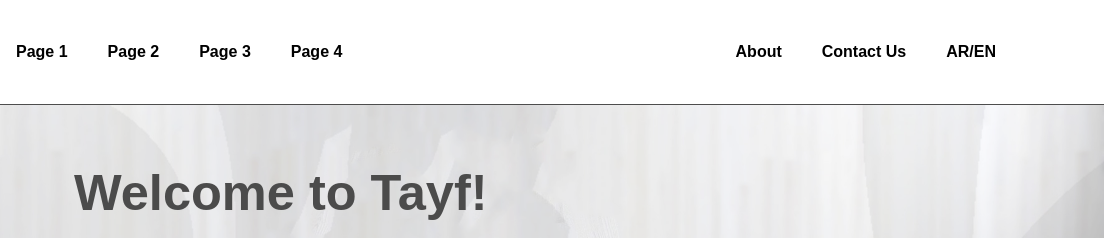
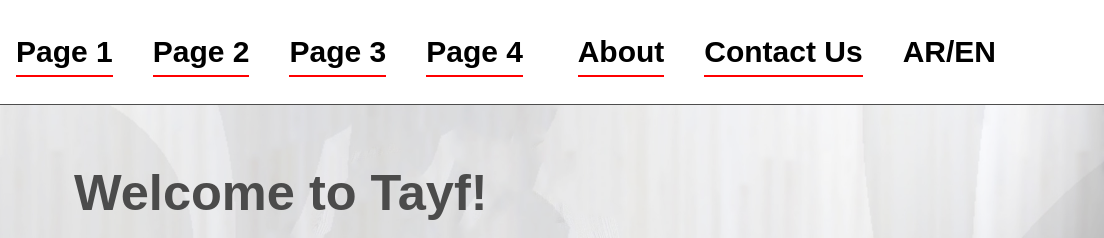
Before and after one commit to Zalamit13/tayfwebsite, a plain HTML site: page index.html in a window 1280 px wide. Shown: the top 238 px of the page, 176-1280 px from the left. Drawn offline with Linux system fonts and the light colour scheme.

Commit message:
added a hover effect to the header links

```diff
--- a/index.html
+++ b/index.html
@@ -16,18 +16,18 @@
             </div>
             <nav class="left-links">
                 <ul>
-                    <li><a href="#page1">Page 1</a></li>
-                    <li><a href="#page2">Page 2</a></li>
-                    <li><a href="#page3">Page 3</a></li>
-                    <li><a href="#page4">Page 4</a></li>
+                    <li><a class="line" href="#page1">Page 1</a></li>
+                    <li><a class="line" href="#page2">Page 2</a></li>
+                    <li><a class="line" href="#page3">Page 3</a></li>
+                    <li><a class="line" href="#page4">Page 4</a></li>
                 </ul>
             </nav>
         </div>
         <div class="right-side">
             <nav class="right-links">
                 <ul>
-                    <li><a href="#about-us">About</a></li>
-                    <li><a href="#contact-us">Contact Us</a></li>
+                    <li><a class="line" href="#about-us">About</a></li>
+                    <li><a class="line" href="#contact-us">Contact Us</a></li>
                     <li><a href="#language-ar-en">AR/EN</a></li>
                 </ul>
             </nav>
--- a/styles/mystyle.css
+++ b/styles/mystyle.css
@@ -69,14 +69,18 @@ header {
     align-items: center;
 }
 
-.left-links{
+.right-links, .left-links {
     display: flex;
     align-items: center;
-}
-
-.right-links {
-    display: flex;
-    align-items: center;
+    background-color: transparent;
+    color: inherit;
+    -webkit-text-decoration: none;
+    text-decoration: none;
+    cursor: pointer;
+    display: inline-block;
+    font-size: 30px;
+    line-height: 50px;
+    position: relative;
 }
 
 .left-links ul, .right-links ul, .language-selector ul {
@@ -119,6 +123,50 @@ nav li a {
     font-weight: bold;
 }
 
+.lang {
+    background-color: transparent;
+    font-size: 30px;
+}
+
+.line {
+    background-color: transparent;
+    color: inherit;
+    -webkit-text-decoration: none;
+    text-decoration: none;
+    cursor: pointer;
+    display: inline-block;
+    font-size: 30px;
+    line-height: 50px;
+    position: relative;
+}
+
+.line:after,
+.line:before {
+    background: #ff0000;
+    bottom: 0;
+    content: "";
+    display: block;
+    height: 2px;
+    left: 0;
+    position: absolute;
+    transform-origin: 0 0;
+    transition: transform 0.5s cubic-bezier(0.77, 0, 0.175, 1);
+    width: 100%;
+}
+
+.line:before {
+    opacity: 0.5;
+    transform: translateZ(0) scaleX(0);
+    transform-origin: 100% 100%;
+    transition: transform 0.4s cubic-bezier(0.455, 0.03, 0.515, 0.955) 0.15s;
+}
+
+.line:hover:after {
+    transform: translateZ(0) scaleX(0);
+    transform-origin: 100% 100%;
+    transition: transform 0.5s cubic-bezier(0.165, 0.84, 0.44, 1);
+}
+
 main {
 }
 
```
